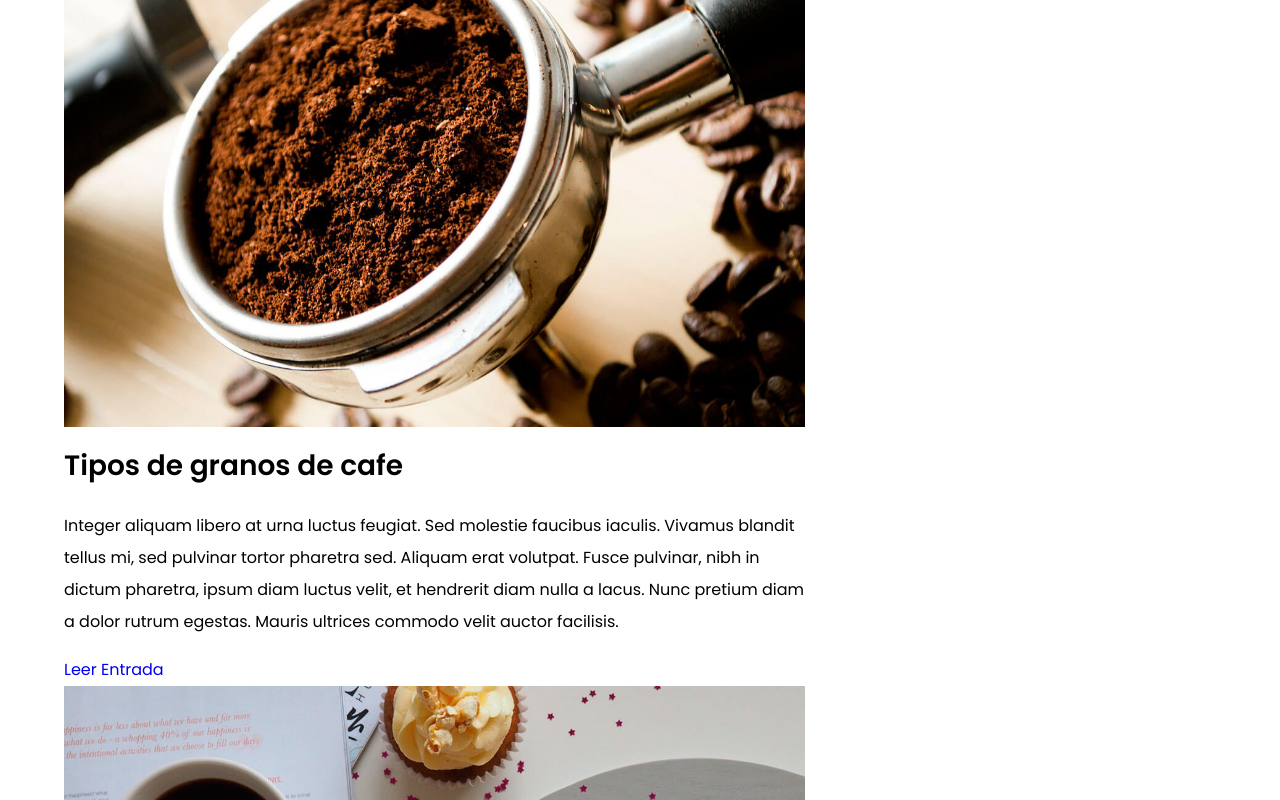
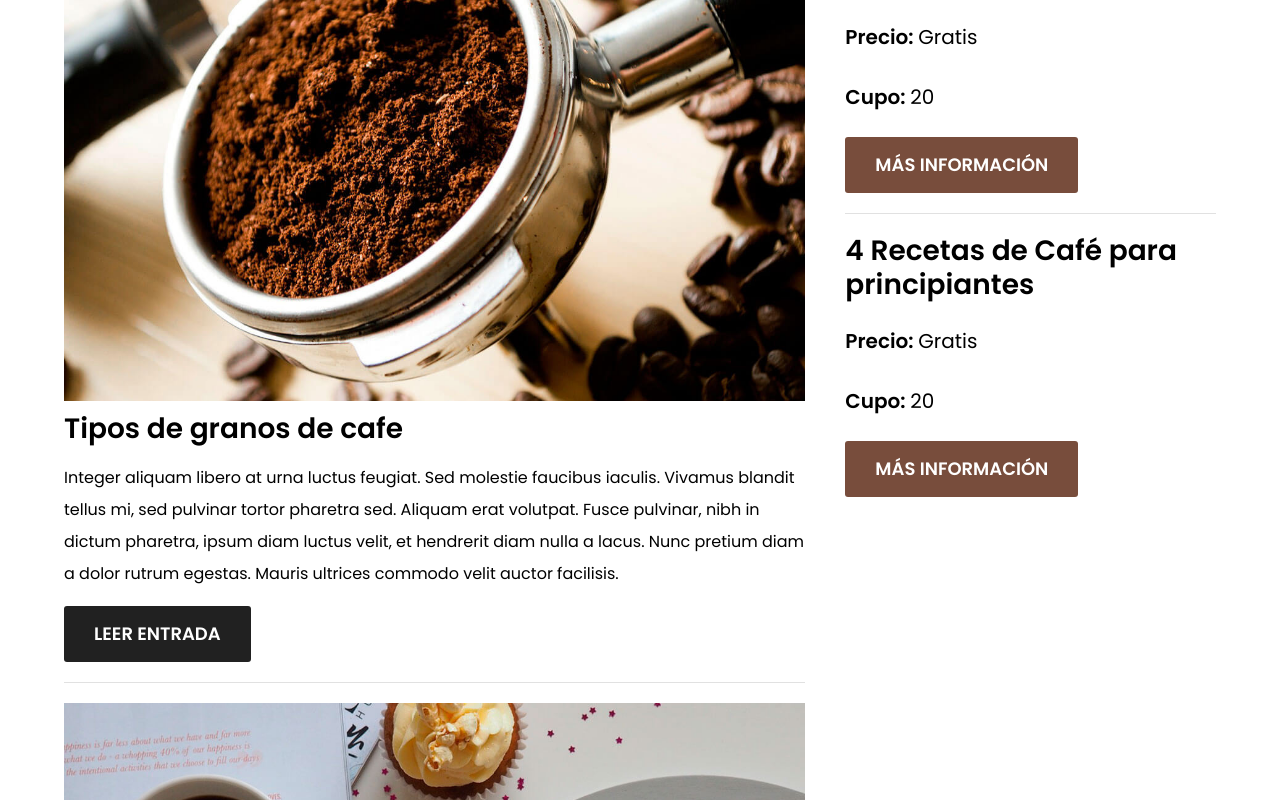
Before and after one commit to Aikarubi/blog-de-cafe, a plain HTML site: page index.html in a window 1280 px wide. Shown: the part 811-1611 px from the top of the page. Drawn offline with Linux system fonts and the light colour scheme.

Commit message:
terminando seccion de blog

```diff
--- a/assets/css/style.css
+++ b/assets/css/style.css
@@ -3,8 +3,11 @@
     --fuenteParrafos: 'Poppins', sans-serif;
 
     --primario: #784D3C;
-    --blanco: #ffffff;
-    --negro: #000000;
+    --gris: #e1e1e1;
+    --blanco: #fff;
+    --blancoHover: #efeff0;
+    --negro: #212121;
+    --negroHover: #2e2e2e;
 }
 
 html {
@@ -29,7 +32,7 @@ body {
 
 a { text-decoration: none; }
 
-h1, h2, h3, h4 { font-family: var(--fuenteHeading); }
+h1, h2, h3, h4 { font-family: var(--fuenteHeading); line-height: 1.2;}
 
 h1 { font-size: 4.8rem; }
 
@@ -97,6 +100,8 @@ img { max-width: 100%; }
     font-size: 1.8rem;
 }
 
+.navegacion__enlace:hover { color: var(--blancoHover); }
+
 @media (min-width: 768px) {
     .contenido-principal {
         display: grid;
@@ -104,3 +109,75 @@ img { max-width: 100%; }
         column-gap: 4rem;
     }
 }
+
+.entrada {
+    border-bottom: 1px solid var(--gris);
+    margin-bottom: 2rem;
+}
+
+.entrada:last-of-type {
+    border: none;
+    margin-bottom: 0;
+}
+
+.boton {
+    display: block;
+    font-family: var(--fuenteHeading);
+    color: var(--blanco);
+    text-align: center;
+    padding:  1rem 3rem;
+    font-size: 1.8rem;
+    text-transform: uppercase;
+    font-weight: 700;
+    margin-bottom: 2rem;
+    border: none;
+    border-radius: 0.3rem;
+}
+
+@media (min-width: 768px) {
+    .boton {
+        display: inline-block;
+    }
+}
+
+.boton--primario {
+    background-color: var(--negro);
+    transition: ease 0.5s;
+}
+
+.boton--primario:hover {
+    cursor: pointer;
+    background-color: var(--negroHover);
+}
+
+.boton--secundario {
+    background-color: var(--primario);
+}
+
+.cursos {
+    list-style: none;
+}
+
+.widget-curso {
+    border-bottom: 1px solid var(--gris) ;
+    margin-bottom: 2rem;
+}
+
+.widget-curso:last-of-type {
+    border: none;
+    margin-bottom: 0;
+}
+
+.widget-curso__label {
+    font-family: var(--fuenteHeading);
+    font-weight: bold;
+}
+
+.widget-curso__info {
+    font-weight: normal;
+}
+
+.widget-curso__label,
+.widget-curso__info {
+    font-size: 2rem;
+}
--- a/index.html
+++ b/index.html
@@ -71,9 +71,27 @@
         </main>
         <aside class="sidebar">
             <h3>Nuestros Cursos y Talleres</h3>
+
+            <ul class="cursos no-padding">
+                <li class="widget-curso">
+                    <h4 class="no-margin">Técnicas de extracción de cafe</h4>
+                    <p class="widget-curso__label">Precio: <span class="widget-curso__info">Gratis</span></p>
+                    <p class="widget-curso__label">Cupo: <span class="widget-curso__info">20</span></p>
+                    <a href="/views/entrada.html" class="boton boton--secundario">Más información</a>
+                </li>
+                <li class="widget-curso">
+                    <h4 class="no-margin">4 Recetas de Café para principiantes</h4>
+                    <p class="widget-curso__label">Precio: <span class="widget-curso__info">Gratis</span></p>
+                    <p class="widget-curso__label">Cupo: <span class="widget-curso__info">20</span></p>
+                    <a href="/views/entrada.html" class="boton boton--secundario">Más información</a>
+                </li>
+            </ul>
         </aside>
 
     </div>
+    <footer class="footer">
+        Aikarubi
+    </footer>
 </body>
 
 </html>
```
